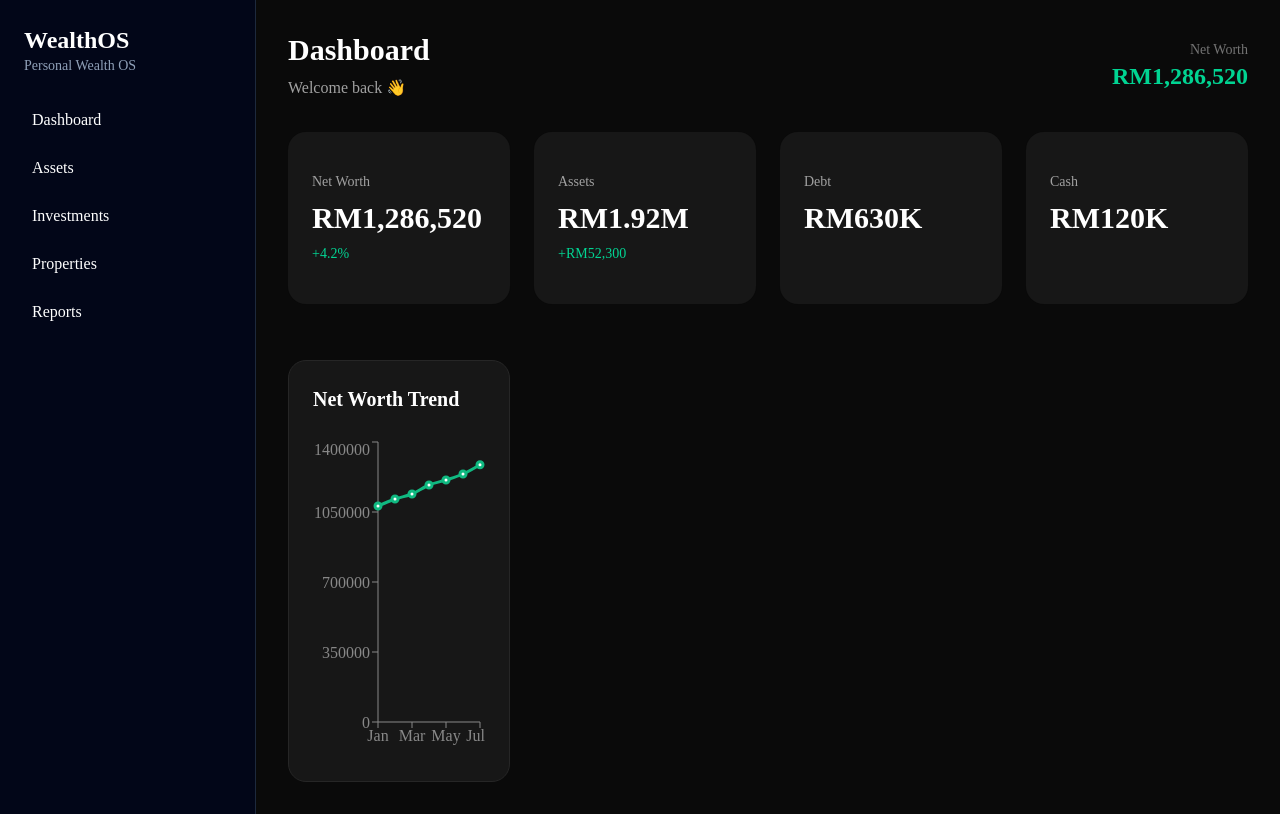
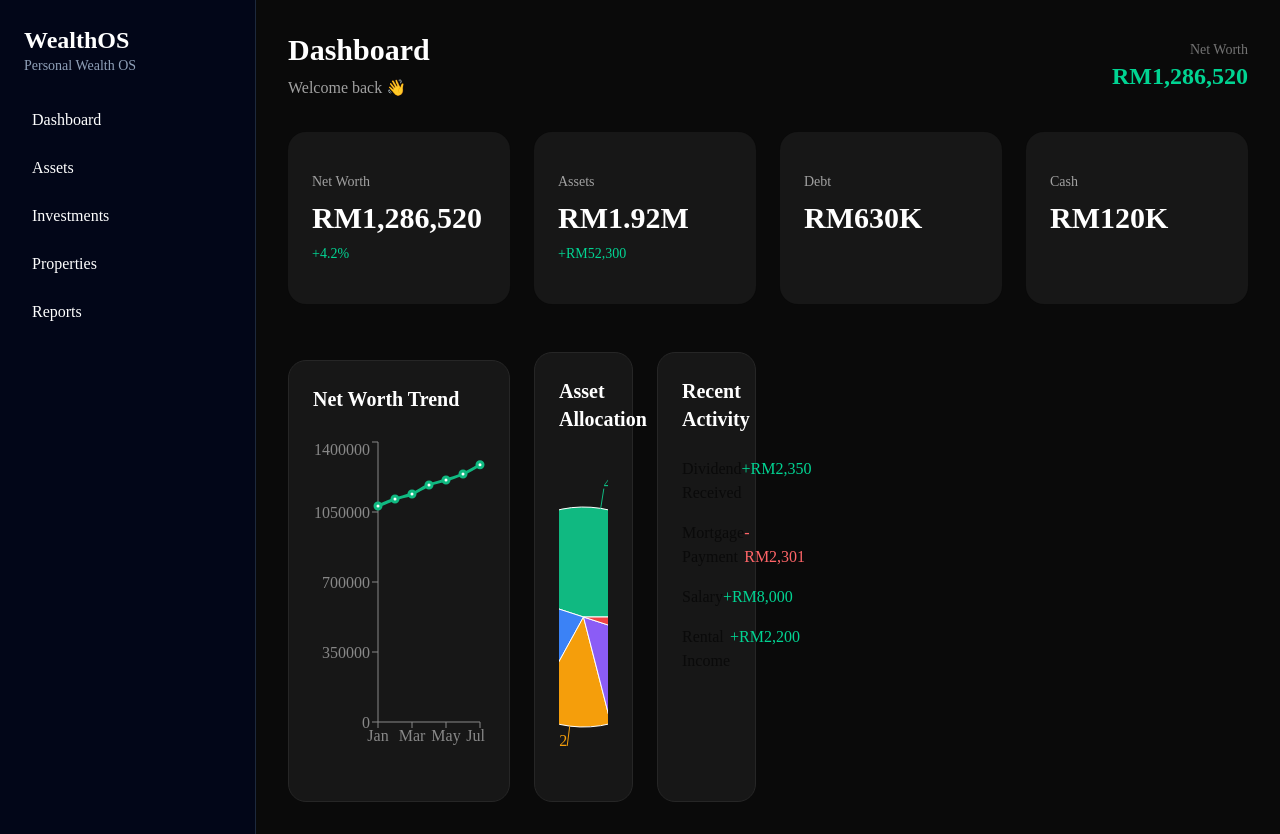
Before and after one commit to singweinguang-bit/wealthos, a Next.js app: page /dashboard in a window 1280 px wide. Built offline with nearby package versions, Linux system fonts and the light colour scheme.

Commit message:
Add asset allocation chart

```diff
--- a/app/(app)/dashboard/page.tsx
+++ b/app/(app)/dashboard/page.tsx
@@ -1,6 +1,8 @@
 import StatCard from "@/components/dashboard/stat-card";
 import DashboardHeader from "@/components/dashboard/dashboard-header";
 import NetWorthChart from "@/components/charts/net-worth-chart";
+import AssetAllocationChart from "@/components/charts/asset-allocation-chart";
+
 
 export default function DashboardPage() {
   return (
@@ -33,6 +35,47 @@ export default function DashboardPage() {
         />
 
         <NetWorthChart />
+        <div className="mt-6 grid gap-6 xl:grid-cols-2">
+    <AssetAllocationChart />
+
+    <div className="rounded-2xl border border-neutral-800 bg-neutral-900 p-6">
+        <h2 className="mb-6 text-xl font-semibold text-white">
+            Recent Activity
+        </h2>
+
+        <div className="space-y-4">
+
+            <div className="flex justify-between">
+                <span>Dividend Received</span>
+                <span className="text-emerald-400">
+                    +RM2,350
+                </span>
+            </div>
+
+            <div className="flex justify-between">
+                <span>Mortgage Payment</span>
+                <span className="text-red-400">
+                    -RM2,301
+                </span>
+            </div>
+
+            <div className="flex justify-between">
+                <span>Salary</span>
+                <span className="text-emerald-400">
+                    +RM8,000
+                </span>
+            </div>
+
+            <div className="flex justify-between">
+                <span>Rental Income</span>
+                <span className="text-emerald-400">
+                    +RM2,200
+                </span>
+            </div>
+
+        </div>
+    </div>
+</div>
       </div>
     </main>
   );
--- /dev/null
+++ b/components/charts/asset-allocation-chart.tsx
@@ -0,0 +1,58 @@
+"use client";
+
+import {
+  PieChart,
+  Pie,
+  Cell,
+  ResponsiveContainer,
+  Tooltip,
+} from "recharts";
+
+const data = [
+  { name: "Property", value: 45 },
+  { name: "Stocks", value: 22 },
+  { name: "Cash", value: 12 },
+  { name: "EPF", value: 16 },
+  { name: "Insurance", value: 5 },
+];
+
+const COLORS = [
+  "#10b981",
+  "#3b82f6",
+  "#f59e0b",
+  "#8b5cf6",
+  "#ef4444",
+];
+
+export default function AssetAllocationChart() {
+  return (
+    <div className="rounded-2xl border border-neutral-800 bg-neutral-900 p-6">
+      <h2 className="mb-6 text-xl font-semibold text-white">
+        Asset Allocation
+      </h2>
+
+      <div className="h-80">
+        <ResponsiveContainer width="100%" height="100%">
+          <PieChart>
+            <Pie
+              data={data}
+              dataKey="value"
+              nameKey="name"
+              outerRadius={110}
+              label
+            >
+              {data.map((entry, index) => (
+                <Cell
+                  key={entry.name}
+                  fill={COLORS[index % COLORS.length]}
+                />
+              ))}
+            </Pie>
+
+            <Tooltip />
+          </PieChart>
+        </ResponsiveContainer>
+      </div>
+    </div>
+  );
+}
```
